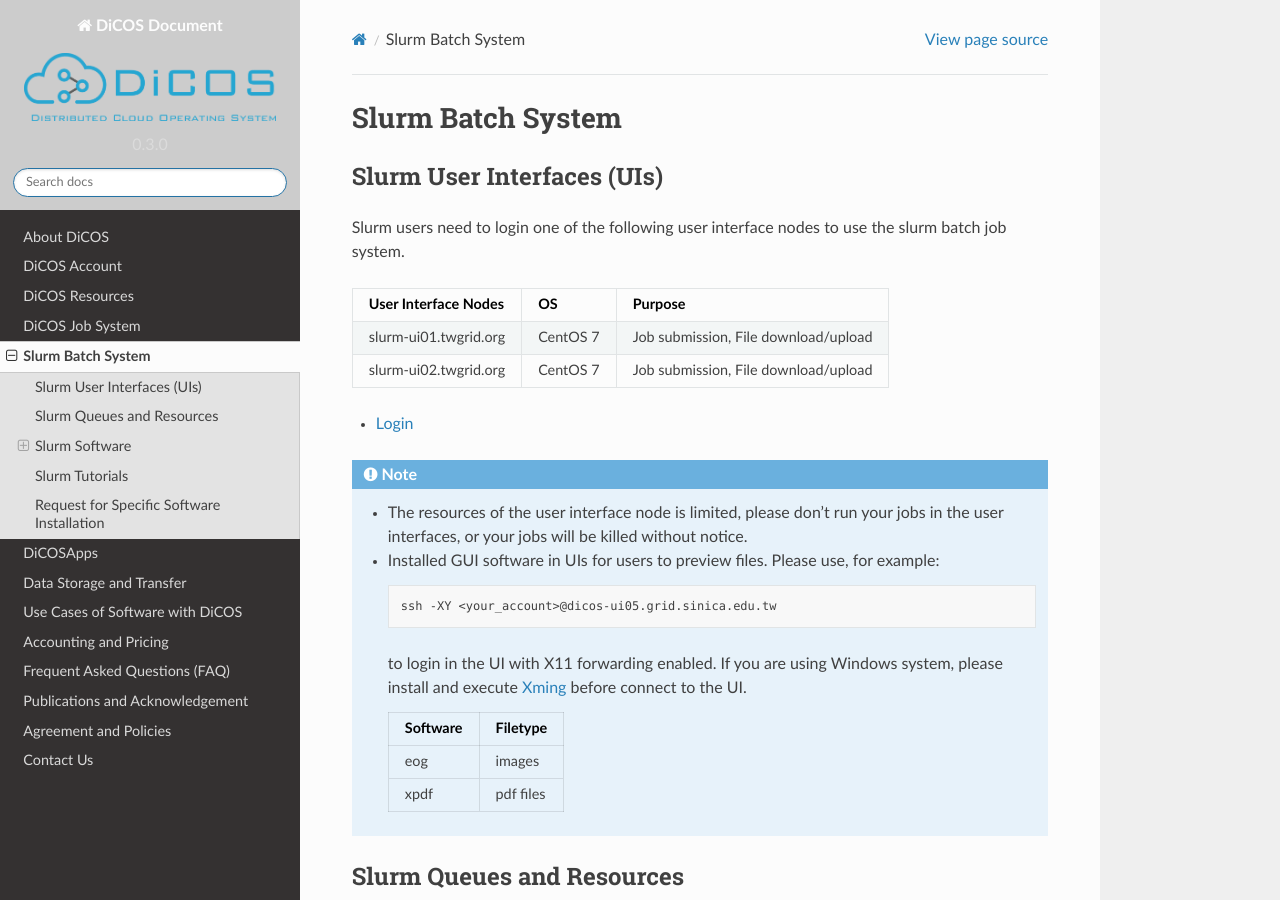
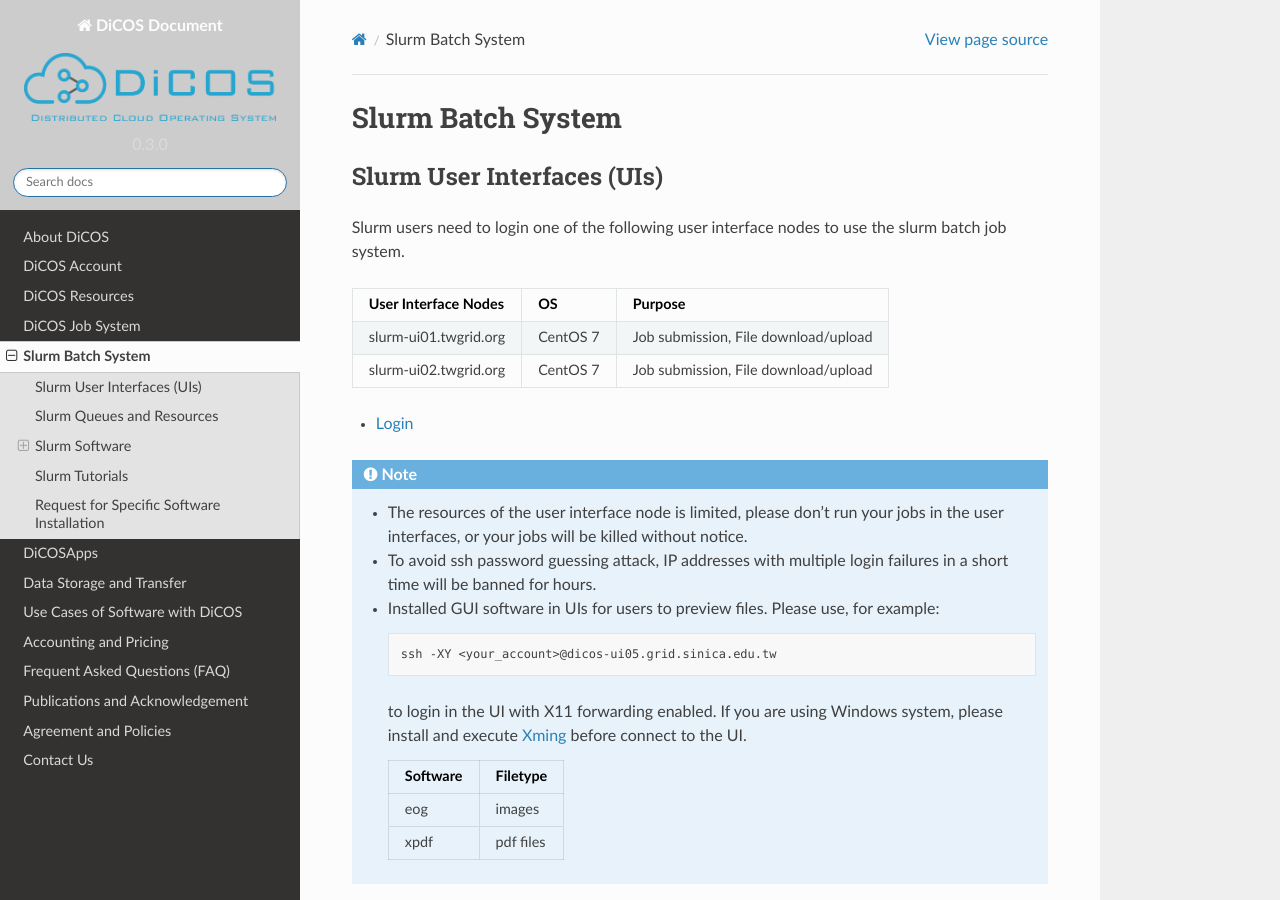
Before and after one commit to ASGCOPS/dicos_document, a Sphinx documentation site: the page built from docs/source/slurm_job_submission.rst, in a window 1280 px wide and 900 px high. Built offline with Sphinx 7.4.7 and the Read the Docs theme 2.0.0, drawn with Linux system fonts in a browser that asks for light colours.

Commit message:
Edit dicos_job_submission.rst slurm_job_submission.rst

```diff
--- a/docs/source/dicos_job_submission.rst
+++ b/docs/source/dicos_job_submission.rst
@@ -32,6 +32,8 @@
 .. note::
 
    * The resources of the user interface node is limited, please don't run your jobs in the user interfaces, or your jobs will be killed without notice.
+
+   * To avoid ssh password guessing attack, IP addresses with multiple login failures in a short time will be banned for hours.
 
    * Installed GUI software in UIs for users to preview files. Please use, for example:
 
--- a/docs/source/slurm_job_submission.rst
+++ b/docs/source/slurm_job_submission.rst
@@ -28,6 +28,8 @@
 .. note::
 
    * The resources of the user interface node is limited, please don't run your jobs in the user interfaces, or your jobs will be killed without notice.
+
+   * To avoid ssh password guessing attack, IP addresses with multiple login failures in a short time will be banned for hours.
 
    * Installed GUI software in UIs for users to preview files. Please use, for example:
 
```
